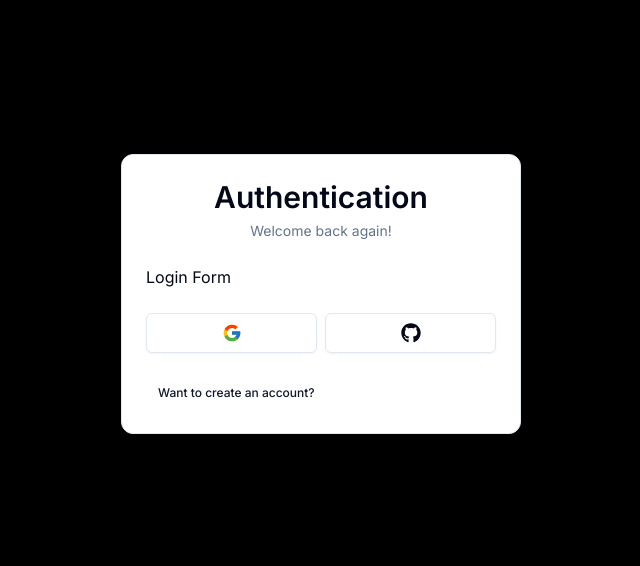
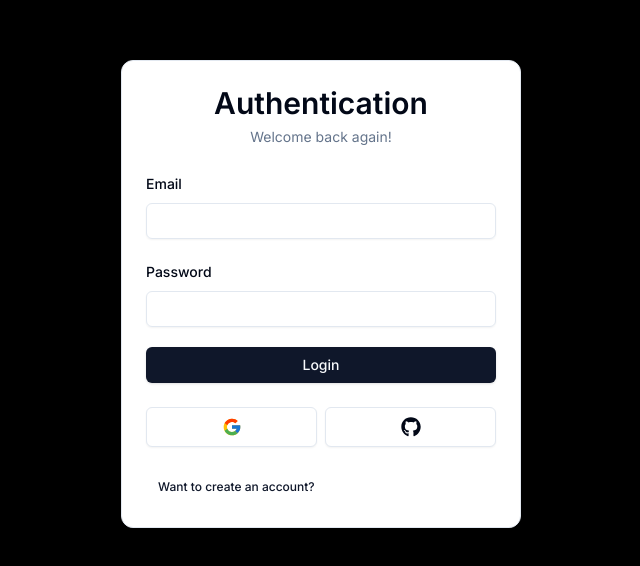
Before and after one commit to serhanelmali/next-auth-v5-boilerplate, a Next.js app: page /auth/login in a window 1280 px wide. Shown: the part 106-672 px from the top of the page, without its empty margins (319-959 px from the left). Built offline with nearby package versions, Linux system fonts and the light colour scheme.

Commit message:
feat: implement form validation and submission for login

```diff
--- a/components/auth/login-form.tsx
+++ b/components/auth/login-form.tsx
@@ -1,6 +1,28 @@
+"use client";
+
+import { useForm } from "react-hook-form";
+import * as z from "zod";
+import { zodResolver } from "@hookform/resolvers/zod";
+import {
+  Form,
+  FormControl,
+  FormField,
+  FormLabel,
+  FormItem,
+  FormMessage,
+} from "@/components/ui/form";
+import { Input } from "@/components/ui/input";
 import { CardWrapper } from "@/components/auth/card-wrapper";
+import { Button } from "@/components/ui/button";
+import { LoginSchema } from "@/schemas";
 
 export const LoginForm = () => {
+  const form = useForm<z.infer<typeof LoginSchema>>({
+    resolver: zodResolver(LoginSchema),
+  });
+
+  const onSubmit = (values: z.infer<typeof LoginSchema>) => console.log(values);
+
   return (
     <CardWrapper
       headerLabel="Welcome back again!"
@@ -8,7 +30,42 @@ export const LoginForm = () => {
       backButtonHref="/auth/register"
       displaySocial
     >
-      <div>Login Form</div>
+      <Form {...form}>
+        <form
+          onSubmit={form.handleSubmit((values) => onSubmit(values))}
+          className="space-y-5"
+        >
+          <FormField
+            name="email"
+            control={form.control}
+            render={({ field }) => (
+              <FormItem>
+                <FormLabel>Email</FormLabel>
+                <FormControl>
+                  <Input {...field} />
+                </FormControl>
+                <FormMessage />
+              </FormItem>
+            )}
+          />
+          <FormField
+            name="password"
+            control={form.control}
+            render={({ field }) => (
+              <FormItem>
+                <FormLabel>Password</FormLabel>
+                <FormControl>
+                  <Input {...field} type="password" />
+                </FormControl>
+                <FormMessage />
+              </FormItem>
+            )}
+          />
+          <Button className="w-full" type="submit">
+            Login
+          </Button>
+        </form>
+      </Form>
     </CardWrapper>
   );
 };
```
